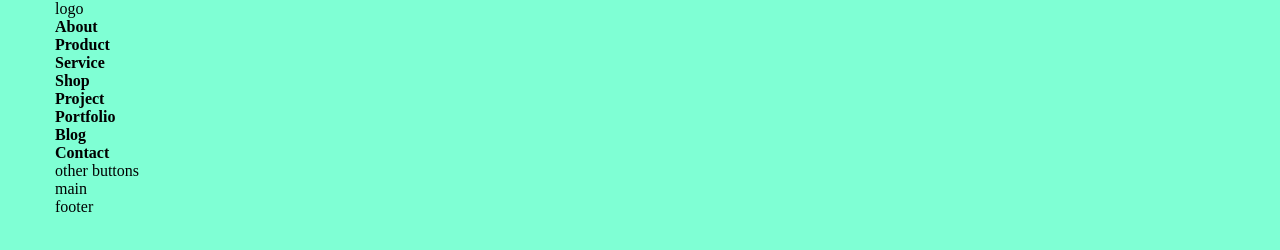
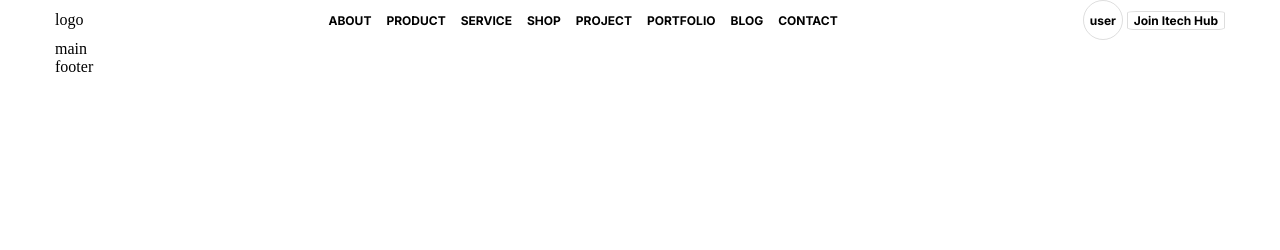
Before and after one commit to SergMaC24/iTech, a website built with Vite: page index.html in a window 1280 px wide. Built offline with nearby package versions, Linux system fonts and the light colour scheme.

Commit message:
lesson4: button

```diff
--- a/index.html
+++ b/index.html
@@ -11,7 +11,7 @@
     <header>
       <div class="container">
         <div class="logo">logo</div>
-        <nav>
+        <nav class="navigation">
           <ul>
             <li><a class="link" href="./pages/about/index.html">About</a></li>
             <li><a class="link" href="./pages/product/index.html">Product</a></li>
@@ -23,7 +23,10 @@
             <li><a class="link" href="./pages/contact/index.html">Contact</a></li>
           </ul>
         </nav>
-        <div>other buttons</div>
+        <div>
+          <button class="button button--round">user</button>
+          <button class="button">Join Itech Hub</button>
+        </div>
     </div>
     </header>
 
--- a/style.scss
+++ b/style.scss
@@ -1,7 +1,8 @@
 @use './styles/global';
+@import url('https://fonts.googleapis.com/css2?family=Inter:wght@700&display=swap');
 
 html{
-    background-color: aquamarine;
+    background-color: var(--white-color);
     color: var(--black-color);
 }
 
@@ -14,6 +15,12 @@ a{
     text-decoration: none;
 }
 
+button{
+    background-color: transparent;
+    border: none;
+    outline: none;
+}
+
 li{
     list-style: none;
 }
--- a/styles/buttons.scss
+++ b/styles/buttons.scss
@@ -1,3 +1,19 @@
 .button {
-    border: 3px solid red;
+    border: 1px solid var(--grey-color);
+    transition: var(--transition);
+    border-radius: 10%;
+    font-weight: 700;
+    font: var(--smaller-font);
+    cursor: pointer;
+
+    &:hover, &:active, &:focus{
+        border-color: var(--violett-color);
+    }
+
+    &--round{
+        --size: 40px;
+        width: var(--size);
+        height:var(--size);
+        border-radius: 50%;
+    }
 }
--- a/styles/colors.scss
+++ b/styles/colors.scss
@@ -1,4 +1,6 @@
 :root{
     --black-color: #000;
+    --white-color: #fff;
+    --grey-color: #0002;
     --violett-color: #5842bc;
 }
--- a/styles/layout.scss
+++ b/styles/layout.scss
@@ -4,6 +4,13 @@ header, main, footer{
     display: flex;
     flex-direction: column;
     align-items: center;
+}
+
+header .container{
+    display: flex;
+    justify-content: space-between;
+    align-items: center;
+    gap: var(--gap);
 }
 
 .container{
@@ -25,3 +32,11 @@ header, main, footer{
         width: 1320px;
     }
 }
+
+.navigation ul{
+    display: flex;
+    gap: var(--gap);
+    font-size: var(--smaller-font);
+    text-transform: uppercase;
+    font: var(--smaller-font);
+}
--- a/styles/variables.scss
+++ b/styles/variables.scss
@@ -5,5 +5,11 @@
  $bigger-desktop: 1400px;
 
 :root{
+    // font
+    --smaller-font: 700 12px 'Inter', sans-serif;
+
+    // spaces
+    --gap: 15px;
+
     --transition: 0.3s;
 }
```
